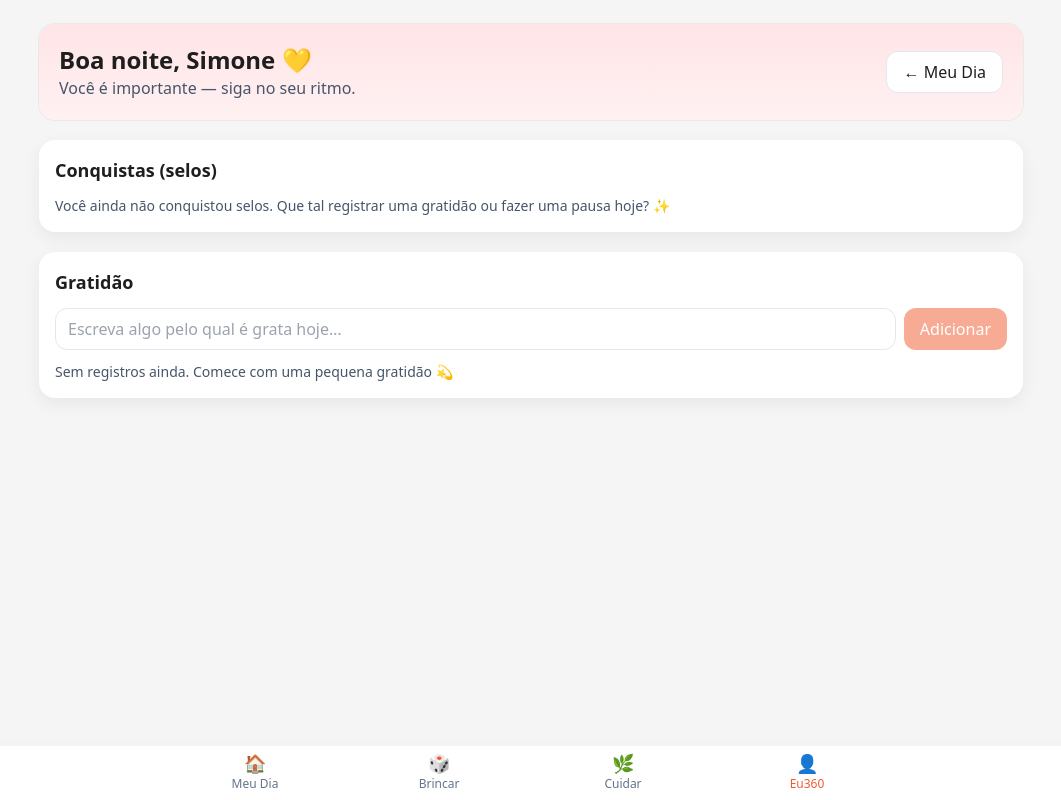
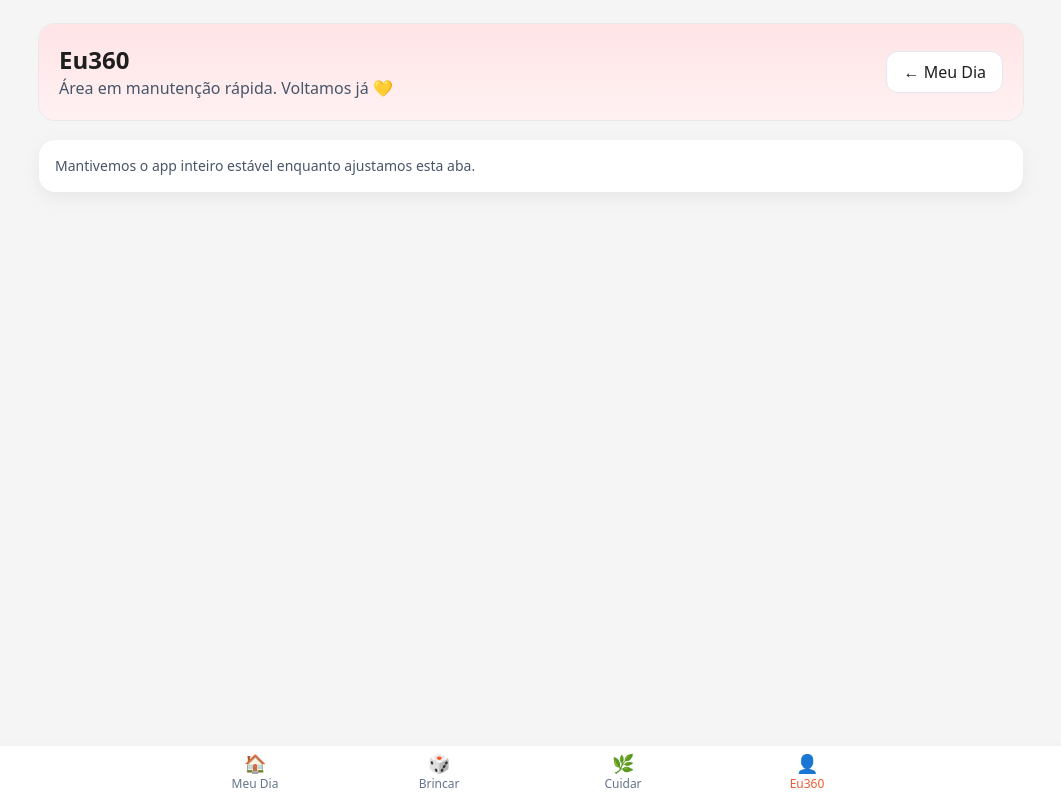
Before and after one commit to simonebrusco/materna360-app, a Next.js app in the folder materna360_starter/: page /eu360 in a window 1280 px wide. Shown: the whole page, without its empty margins (109-1170 px from the left). Built offline with nearby package versions, Linux system fonts and the light colour scheme.

Commit message:
Update page.jsx

```diff
--- a/materna360_starter/app/eu360/page.jsx
+++ b/materna360_starter/app/eu360/page.jsx
@@ -1,95 +1,16 @@
 // materna360_starter/app/eu360/page.jsx
 "use client";
 
-import { useEffect, useMemo, useState } from "react";
 import Link from "next/link";
-import { listGratitudes, addGratitude } from "../../lib/gratitudes";
-import { getJSON, hasWindow } from "../../lib/storage";
 
-function Section({ title, right, children }) {
-  return (
-    <section className="card mb-5">
-      <div className="flex items-center justify-between mb-3">
-        <h2 className="text-lg font-semibold">{title}</h2>
-        {right}
-      </div>
-      {children}
-    </section>
-  );
-}
-
-function Badge({ name }) {
-  const map = {
-    CuidarDeMim: "💛 Cuidar de Mim",
-    MaePresente: "👩‍👧 Mãe Presente",
-    Exploradora: "🧭 Exploradora",
-    Organizada: "📋 Organizada",
-    Conectada: "🤝 Conectada",
-  };
-  return (
-    <div className="rounded-xl bg-white ring-1 ring-black/5 shadow-sm px-3 py-2 text-sm">
-      {map[name] || name}
-    </div>
-  );
-}
-
-export default function Eu360Page() {
-  const greeting = useMemo(() => {
-    const h = new Date().getHours();
-    if (h < 12) return "Bom dia";
-    if (h < 18) return "Boa tarde";
-    return "Boa noite";
-  }, []);
-
-  const [grats, setGrats] = useState([]);     // lista de gratidões
-  const [text, setText] = useState("");       // input
-  const [badges, setBadges] = useState([]);   // selos
-
-  useEffect(() => {
-    // Hidratação segura no cliente
-    setGrats(listGratitudes());
-    setBadges(getJSON("m360:badges", []) || []);
-
-    if (!hasWindow()) return;
-
-    const onStorage = (e) => {
-      if (e?.key === "m360:badges") {
-        setBadges(getJSON("m360:badges", []) || []);
-      }
-      if (e?.key === "m360:gratitudes") {
-        setGrats(listGratitudes());
-      }
-    };
-
-    const onWin = () => {
-      setBadges(getJSON("m360:badges", []) || []);
-    };
-
-    window.addEventListener("storage", onStorage);
-    window.addEventListener("m360:win", onWin);
-
-    return () => {
-      window.removeEventListener("storage", onStorage);
-      window.removeEventListener("m360:win", onWin);
-    };
-  }, []);
-
-  function onAdd() {
-    const next = addGratitude(text);
-    setGrats(next);
-    setText("");
-  }
-
+export default function Eu360SafePage() {
   return (
     <main className="max-w-5xl mx-auto px-5 py-6">
-      {/* Banner */}
       <div className="rounded-2xl bg-gradient-to-b from-rose-100 to-rose-50 ring-1 ring-black/5 p-5 mb-5">
         <div className="flex items-center justify-between">
           <div>
-            <h1 className="text-2xl font-semibold">
-              {greeting}, Simone 💛
-            </h1>
-            <p className="text-slate-600">Você é importante — siga no seu ritmo.</p>
+            <h1 className="text-2xl font-semibold">Eu360</h1>
+            <p className="text-slate-600">Área em manutenção rápida. Voltamos já 💛</p>
           </div>
           <Link href="/meu-dia" className="btn bg-white border border-slate-200">
             ← Meu Dia
@@ -97,55 +18,11 @@ export default function Eu360Page() {
         </div>
       </div>
 
-      {/* Conquistas */}
-      <Section title="Conquistas (selos)">
-        {badges?.length ? (
-          <div className="flex flex-wrap gap-2">
-            {badges.map((b, i) => {
-              const name = typeof b === "string" ? b : b?.name;
-              return <Badge key={`${name}-${i}`} name={name || "Selo"} />;
-            })}
-          </div>
-        ) : (
-          <p className="text-sm text-slate-600">
-            Você ainda não conquistou selos. Que tal registrar uma gratidão ou fazer uma pausa hoje? ✨
-          </p>
-        )}
-      </Section>
-
-      {/* Gratidão */}
-      <Section
-        title="Gratidão"
-        right={<div className="text-sm text-slate-500">{grats.length ? `${grats.length} recentes` : null}</div>}
-      >
-        <div className="flex gap-2 mb-3">
-          <input
-            value={text}
-            onChange={(e) => setText(e.target.value)}
-            placeholder="Escreva algo pelo qual é grata hoje…"
-            className="flex-1 rounded-xl border border-slate-200 bg-white px-3 py-2"
-          />
-          <button
-            onClick={onAdd}
-            disabled={!text.trim()}
-            className="btn btn-primary disabled:opacity-50"
-          >
-            Adicionar
-          </button>
-        </div>
-
-        {grats.length ? (
-          <ul className="space-y-2">
-            {grats.slice(0, 8).map((g) => (
-              <li key={g.id} className="rounded-xl bg-white ring-1 ring-black/5 shadow-sm px-3 py-2 text-sm text-slate-700">
-                {g.text}
-              </li>
-            ))}
-          </ul>
-        ) : (
-          <p className="text-sm text-slate-600">Sem registros ainda. Comece com uma pequena gratidão 💫</p>
-        )}
-      </Section>
+      <section className="card">
+        <p className="text-sm text-slate-600">
+          Mantivemos o app inteiro estável enquanto ajustamos esta aba.
+        </p>
+      </section>
     </main>
   );
 }
```
